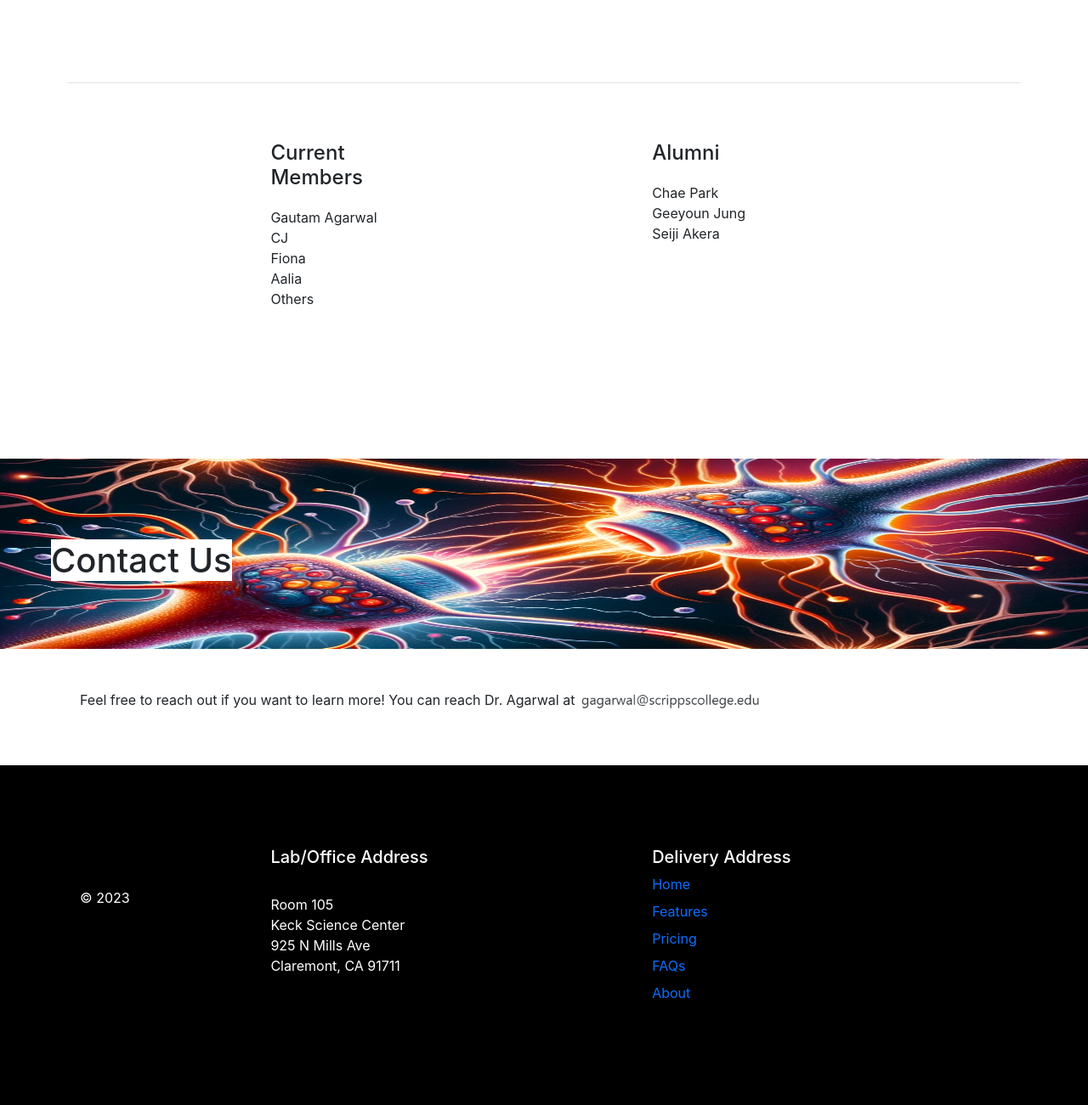
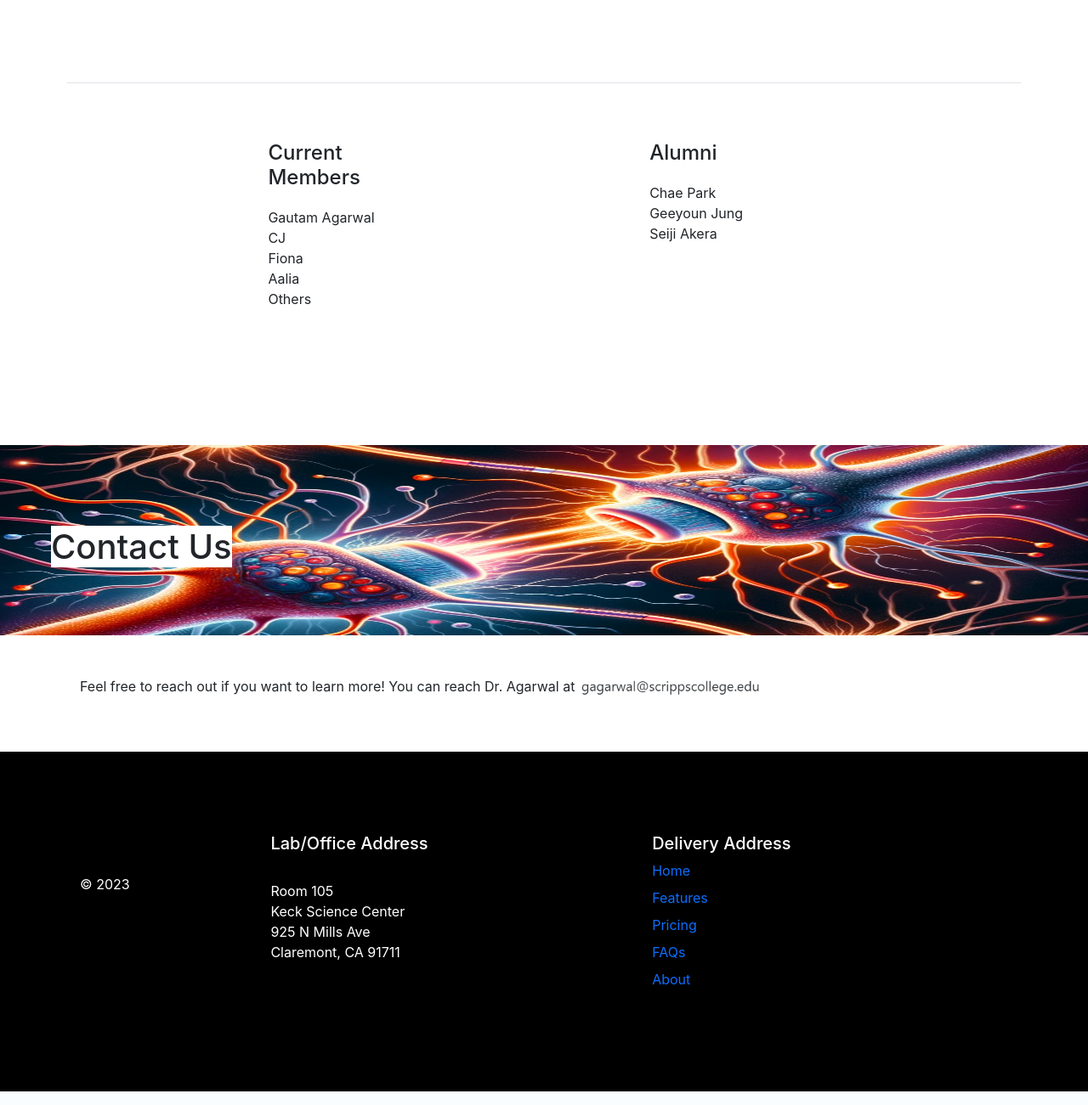
Before and after one commit to SeijiAkera/BeatLab-site, a Flask app: page / in a window 1280 px wide. Shown: the part 4141-5442 px from the top of the page at 85% size. Run offline with Flask 3, Linux system fonts and the light colour scheme; some libraries are stand-ins or nearby versions.

```diff
--- a/templates/index.html
+++ b/templates/index.html
@@ -339,7 +339,7 @@
                     <div class="col mb-3">
 
                     </div>
-                    <div class="col mb-3">
+                    <div>
                         <h4 style="margin: 20px 0px">Current Members</h4>
                         <p>
                             Gautam Agarwal <br>
@@ -352,7 +352,7 @@
                     <div class="col mb-3">
 
                     </div>
-                    <div class="col mb-3">
+                    <div>
                         <h4 style="margin: 20px 0px">Alumni</h4>
                         <p>
                             Chae Park <br>
```
